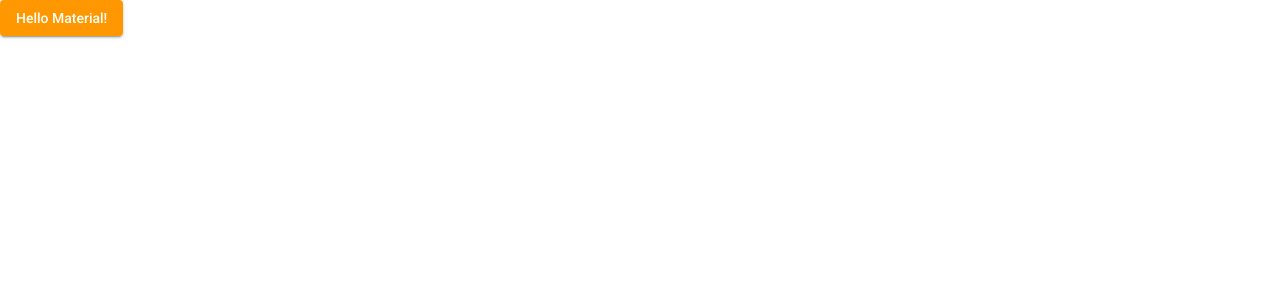
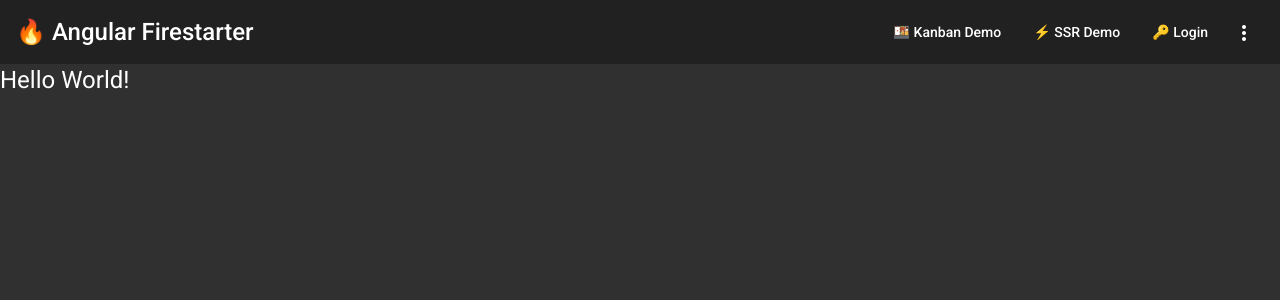
Before and after one commit to adrianoBP/angular-code-along, an Angular app: page / in a window 1280 px wide. Shown: the top 300 px of the page. Built offline with nearby package versions, Linux system fonts and the light colour scheme.

Commit message:
12 - App Navigation Shell

```diff
--- a/src/app/app.component.html
+++ b/src/app/app.component.html
@@ -1,3 +1,6 @@
-<button mat-raised-button color="primary">Hello Material!</button>
+<app-shell>
 
-<router-outlet></router-outlet>
+    <h1>Hello World!</h1>
+    <router-outlet></router-outlet>
+
+</app-shell>
--- a/src/app/shared/shared.module.ts
+++ b/src/app/shared/shared.module.ts
@@ -7,6 +7,7 @@
 import { MatIconModule } from "@angular/material/icon";
 import { LayoutModule } from "@angular/cdk/layout";
 import { MatSidenavModule } from "@angular/material/sidenav";
+import { MatListModule } from '@angular/material/list';
 import { MatMenuModule } from "@angular/material/menu";
 import { MatCardModule } from "@angular/material/card";
 import { MatFormFieldModule } from "@angular/material/form-field";
@@ -22,6 +23,7 @@
     MatIconModule,
     LayoutModule,
     MatSidenavModule,
+    MatListModule,
     MatMenuModule,
     MatCardModule,
     MatFormFieldModule,
--- a/src/app/shared/shell/shell.component.html
+++ b/src/app/shared/shell/shell.component.html
@@ -1 +1,63 @@
-<p>shell works!</p>
+<mat-sidenav-container class="sidenav-container">
+
+    <mat-sidenav #drawer class="sidenav" fixedInViewport [attr.role]="(isHandset$ | async) ? 'dialog' : 'navigation'"
+        [mode]="(isHandset$ | async) ? 'over' : 'side'" [opened]="false">
+
+        <mat-toolbar>Menu</mat-toolbar>
+        <mat-nav-list>
+
+            <a mat-list-item routerLink="/" (click)="drawer.close()">Home</a>
+            <a mat-list-item routerLink="/login" (click)="drawer.close()">Login</a>
+            <a mat-list-item routerLink="/kanban" (click)="drawer.close()">Kanban Demo</a>
+            <a mat-list-item routerLink="/customers" (click)="drawer.close()">SSR Demo</a>
+
+        </mat-nav-list>
+    </mat-sidenav>
+    <mat-sidenav-content>
+
+        <mat-toolbar>
+
+            <button type="button" aria-label="Toggle sidenav" mat-icon-button (click)="drawer.toggle()"
+                *ngIf="(isHandset$ | async)">
+                <mat-icon aria-label="Side nav toggle icon">menu</mat-icon>
+            </button>
+
+            <span class="logo" routerLink="/">🔥 Angular Firestarter</span>
+
+            <span class="fill-space"></span>
+            <div *ngIf="!(isHandset$ | async)">
+                <a mat-button routerLink="/kanban">🍱 Kanban Demo</a>
+                <a mat-button routerLink="/customers">⚡ SSR Demo</a>
+                <a mat-button routerLink="/login">🔑 Login</a>
+            </div>
+
+            <button mat-icon-button [mat-menu-trigger-for]="menu">
+                <mat-icon>more_vert</mat-icon>
+            </button>
+
+            <mat-menu #menu="matMenu">
+                <a mat-menu-item href="https://fireship.page.link/slack" target="_blank">
+                    <i>💬</i>
+                    <span>Chat on Slack</span>
+                </a>
+                <a mat-menu-item href="https://github.com/codediodeio/angular-firestarter" target="_blank">
+                    <i>💾</i>
+                    <span>Code on Github</span>
+                </a>
+                <a mat-menu-item href="https://fireship.io/courses/angular" target="_blank">
+                    <i>🔥</i>
+                    <span>Full Course on Fireship</span>
+                </a>
+
+                <a mat-menu-item href="https://www.youtube.com/channel/UCsBjURrPoezykLs9EqgamOA" target="_blank">
+                    <i>📺</i>
+                    <span>Watch on YouTube</span>
+                </a>
+            </mat-menu>
+
+        </mat-toolbar>
+
+        <ng-content> </ng-content>
+
+    </mat-sidenav-content>
+</mat-sidenav-container>
--- a/src/app/shared/shell/shell.component.scss
+++ b/src/app/shared/shell/shell.component.scss
@@ -0,0 +1,45 @@
+.sidenav-container {
+    height: 100%;
+}
+
+.logo {
+    font-size: 1.2em;
+    cursor: pointer;
+    outline: none;
+}
+
+.mat-drawer-side {
+    border: none;
+    box-shadow: 1px 1px 10px 1px rgba(0, 0, 0, 0.3);
+}
+
+.sidenav {
+    width: 200px;
+    font-family: sofia-pro;
+}
+
+.sidenav .mat-toolbar {
+    background: inherit;
+}
+
+.mat-toolbar.mat-primary {
+    position: sticky;
+    top: 0;
+    z-index: 1;
+}
+
+.fill-space {
+    flex: 1 1 auto;
+}
+
+i {
+    font-style: normal;
+    font-size: 1.25em;
+    margin-right: 16px;
+}
+
+.avatar {
+    width: 1.75em;
+    border-radius: 50%;
+    margin: 0 10px 5px;
+}
--- a/src/app/shared/shell/shell.component.ts
+++ b/src/app/shared/shell/shell.component.ts
@@ -1,15 +1,24 @@
 import { Component, OnInit } from '@angular/core';
+import { BreakpointObserver, Breakpoints } from "@angular/cdk/layout";
+import { Observable } from "rxjs";
+import { map, shareReplay } from "rxjs/operators";
 
 @Component({
-  selector: 'app-shell',
-  templateUrl: './shell.component.html',
-  styleUrls: ['./shell.component.scss']
+    selector: 'app-shell',
+    templateUrl: './shell.component.html',
+    styleUrls: ['./shell.component.scss']
 })
 export class ShellComponent implements OnInit {
 
-  constructor() { }
+    isHandset$: Observable<boolean> = this.breakpointObserver.observe([Breakpoints.Handset])
+        .pipe(
+            map(result => result.matches),
+            shareReplay()
+        );
 
-  ngOnInit(): void {
-  }
+    constructor(private breakpointObserver: BreakpointObserver) { }
+
+    ngOnInit(): void {
+    }
 
 }
--- a/src/styles.scss
+++ b/src/styles.scss
@@ -1,7 +1,6 @@
-
 // Custom Theming for Angular Material
 // For more information: https://material.angular.io/guide/theming
-@import '~@angular/material/theming';
+@import "~@angular/material/theming";
 // Plus imports for other components in your app.
 
 // Include the common styles for Angular Material. We include this here so that you only
@@ -43,7 +42,7 @@
         A200: $black-87-opacity,
         A400: $black-87-opacity,
         A700: white,
-    )
+    ),
 );
 
 $angular-code-along-primary: mat-palette($custom-orange);
@@ -54,48 +53,15 @@
 
 // Create the theme object. A theme consists of configurations for individual
 // theming systems such as "color" or "typography".
-$angular-code-along-theme: mat-light-theme((
-  color: (
-    primary: $angular-code-along-primary,
-    accent: $angular-code-along-accent,
-    warn: $angular-code-along-warn,
-  )
-));
-
-// Include theme styles for core and each component used in your app.
-// Alternatively, you can import and @include the theme mixins for each component
-// that you are using.
-@include angular-material-theme($angular-code-along-theme);
-
-
-// Custom Theming for Angular Material
-// For more information: https://material.angular.io/guide/theming
-@import '~@angular/material/theming';
-// Plus imports for other components in your app.
-
-// Include the common styles for Angular Material. We include this here so that you only
-// have to load a single css file for Angular Material in your app.
-// Be sure that you only ever include this mixin once!
-@include mat-core();
-
-// Define the palettes for your theme using the Material Design palettes available in palette.scss
-// (imported above). For each palette, you can optionally specify a default, lighter, and darker
-// hue. Available color palettes: https://material.io/design/color/
-$angular-code-along-primary: mat-palette($custom-orange);
-$angular-code-along-accent: mat-palette($mat-pink, A200, A100, A400);
-
-// The warn palette is optional (defaults to red).
-$angular-code-along-warn: mat-palette($mat-red);
-
-// Create the theme object. A theme consists of configurations for individual
-// theming systems such as "color" or "typography".
-$angular-code-along-theme: mat-light-theme((
-  color: (
-    primary: $angular-code-along-primary,
-    accent: $angular-code-along-accent,
-    warn: $angular-code-along-warn,
-  )
-));
+$angular-code-along-theme: mat-dark-theme(
+    (
+        color: (
+            primary: $angular-code-along-primary,
+            accent: $angular-code-along-accent,
+            warn: $angular-code-along-warn,
+        ),
+    )
+);
 
 // Include theme styles for core and each component used in your app.
 // Alternatively, you can import and @include the theme mixins for each component
@@ -104,5 +70,11 @@
 
 /* You can add global styles to this file, and also import other style files */
 
-html, body { height: 100%; }
-body { margin: 0; font-family: Roboto, "Helvetica Neue", sans-serif; }
+html,
+body {
+    height: 100%;
+}
+body {
+    margin: 0;
+    font-family: Roboto, "Helvetica Neue", sans-serif;
+}
```
